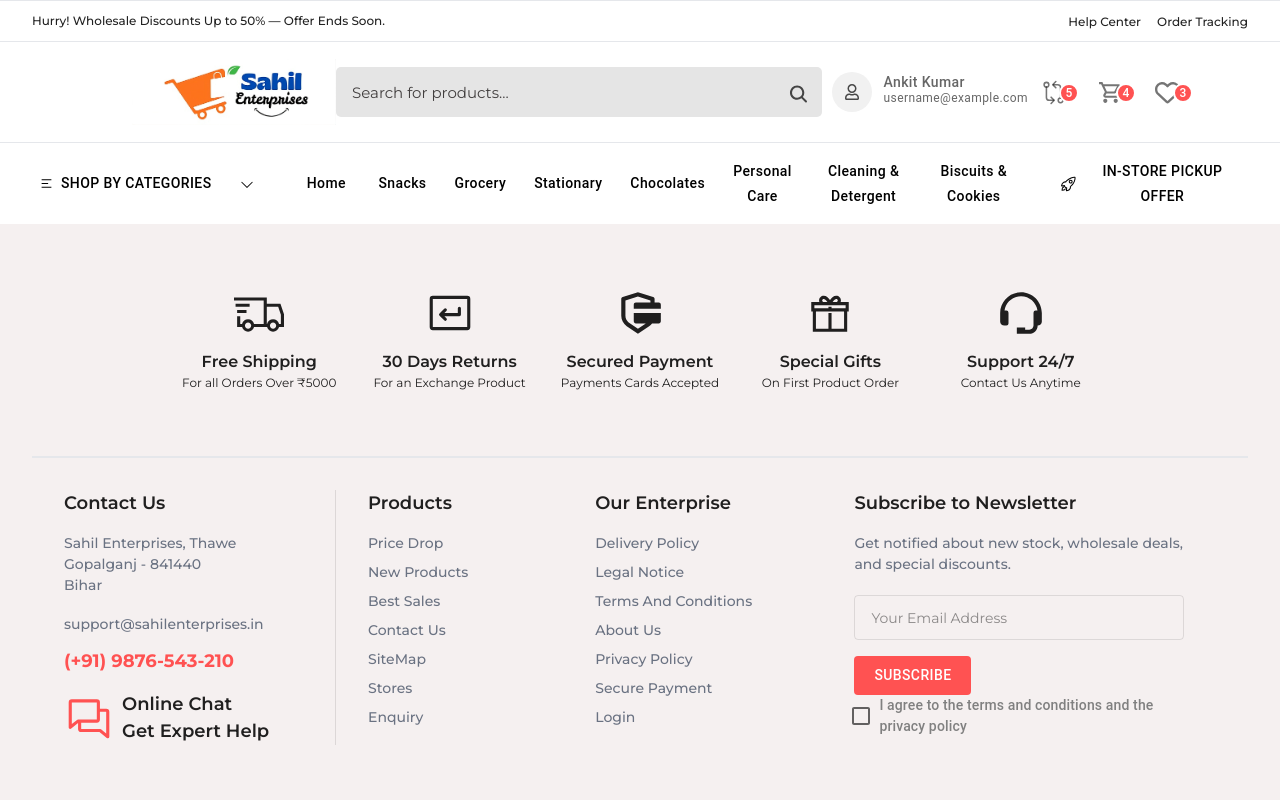
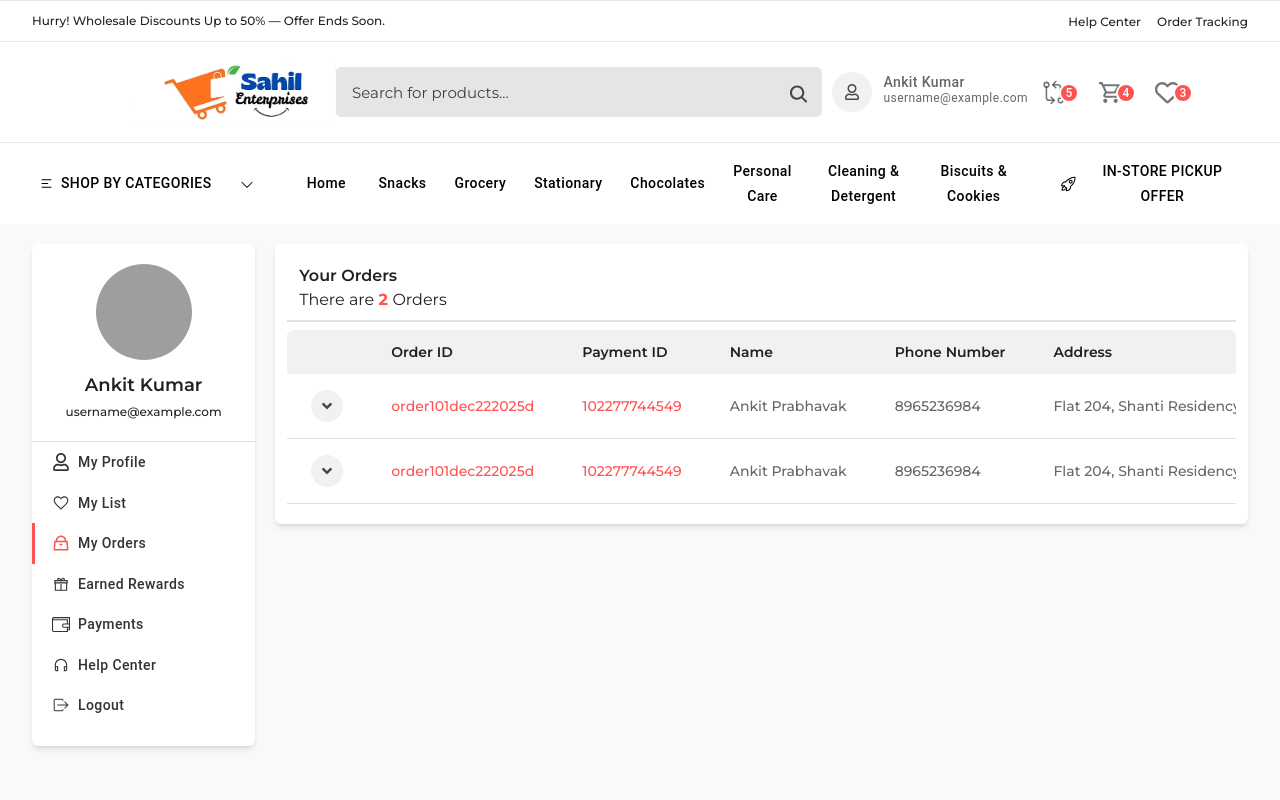
Before and after one commit to ankit-prabhavak/Sahil-Enterprises, a React (Vite) app: page /my-orders in a window 1280 px wide. Shown: the top 800 px of the page. Built offline with nearby package versions, Linux system fonts and the light colour scheme; grey boxes are pictures that could not be loaded; a web font is replaced by a local one.

Commit message:
Added Route for orders and fixed custom css for horizontal scrollbar

```diff
--- a/src/App.jsx
+++ b/src/App.jsx
@@ -32,6 +32,7 @@
 import Checkout from "./Pages/Checkout";
 import MyAccount from "./Pages/MyAccount";
 import MyList from "./Pages/MyList";
+import Orders from "./Pages/Orders";
 
 const MyContext = createContext();
 
@@ -90,6 +91,7 @@
             <Route path="/checkout" element={<Checkout />} />
             <Route path="/my-account" element={<MyAccount />} />
             <Route path="/my-list" element={<MyList />} />
+            <Route path="/my-orders" element={<Orders />} />
           </Routes>
           <Footer />
 
--- a/src/index.css
+++ b/src/index.css
@@ -26,6 +26,20 @@
 ::-webkit-scrollbar-track {
   background: #fff;
 }
+/* Horizontal scrollbar */
+.overflow-x-auto::-webkit-scrollbar {
+  height: 5px;
+}
+
+.overflow-x-auto::-webkit-scrollbar-thumb {
+  background: #ccc;
+  border-radius: 10px;
+}
+
+.overflow-x-auto::-webkit-scrollbar-track {
+  background: transparent;
+}
+
 
 
 .container {
```
